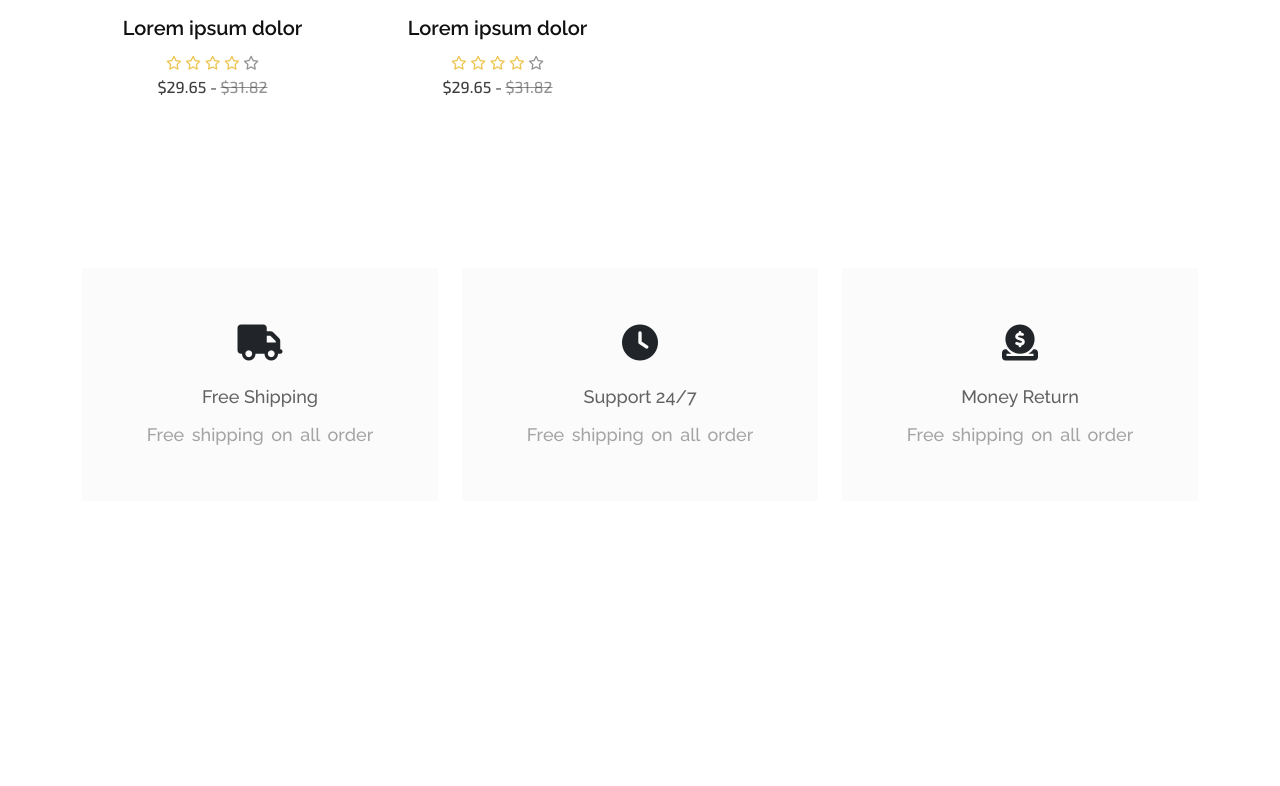
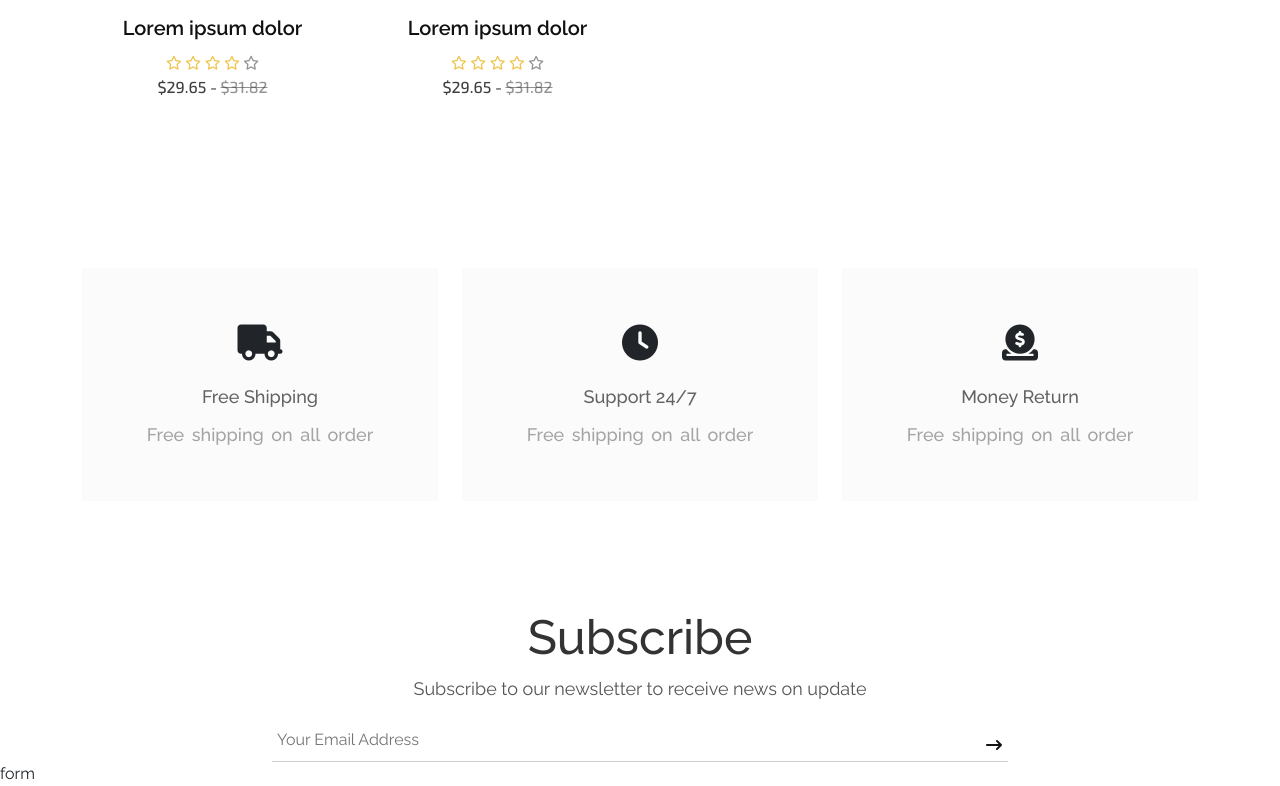
Before and after one commit to hossainpgmr/project-quarry-, a website: page index.html in a window 1280 px wide. Shown: the part 2199-2985 px from the top of the page. Before the commit the page ends 2812 px from the top, so only its background shows below. Drawn offline with nearby package versions, Linux system fonts and the light colour scheme; a web font is replaced by a local one.

Commit message:
subscribe section creating complete

```diff
--- a/index.html
+++ b/index.html
@@ -602,12 +602,35 @@
             </div>
         </div>
         <!-- support section end -->
-        <!--
-         <i class="fa-solid fa-truck"></i>
-         <i class="fa-solid fa-clock"></i>
-         <i class="fa-solid fa-circle-dollar-to-slot"></i>
-        -->
+        <!-- subscription form section start -->
+
+        <div class="container">
+            <div class="row">
+                <div class="col-md-8 offset-2">
+                    <div class="subscription-section text-center">
+                        <h3>
+                            Subscribe
+                        </h3>
+                        <p>
+                            Subscribe to our newsletter to receive news on update
+                        </p>
+                        <div class="subscribe-form">
+                            <div>
+                                <input type="email" class="email" name="email" placeholder="Your Email Address">
+                            </div>
+                            <div class="submit">
+                                <button class="button">
+                                    <i class="fa-solid fa-arrow-right-long"></i>
+                                </button>
+                            </div>
+                        </div>
+                    </div>
+                </div>
+            </div>
+        </div>
+        <!-- subscription form section end -->
+
 
     </body>
 
-</html>
+</html>form
--- /dev/null
+++ b/scss/_subscribe.scss
@@ -0,0 +1,46 @@
+.subscription-section {
+  h3 {
+    font-size: 48px;
+    font-weight: 500;
+    line-height: 48px;
+    color: #333;
+    margin-bottom: 1rem;
+  }
+
+  p {
+    font-size: 18px;
+    font-weight: 400;
+    line-height: 24px;
+    color: #555;
+    margin-bottom: 16px; /* Optional, for spacing after the text */
+  }
+
+  .subscribe-form {
+    position: relative;
+    text-align: center; /* Optional, if you want center-aligned content */
+
+    .email {
+      border: 0;
+      outline: none;
+      background: transparent;
+      border-bottom: #cfcccc solid 1px;
+      padding: 5px; /* Adjust padding */
+      width: 100%;
+      height: 45px;
+      color: #33333330;
+    }
+
+    .button {
+      position: absolute;
+      top: 16px;
+      right: 0;
+      background: none;
+      color: #131313;
+      //   padding: 10px 20px;
+      border: 0px;
+      outline: none;
+      box-shadow: none;
+      cursor: pointer;
+    }
+  }
+}
--- a/scss/index.scss
+++ b/scss/index.scss
@@ -6,6 +6,7 @@
 @import "feature";
 @import "tab";
 @import "support";
+@import "subscribe";
 $font-family-sans-serif: "Raleway", sans-serif;
 
 // nav section 1st
```
Also changed, not shown: css/style.css, 1 other file.
